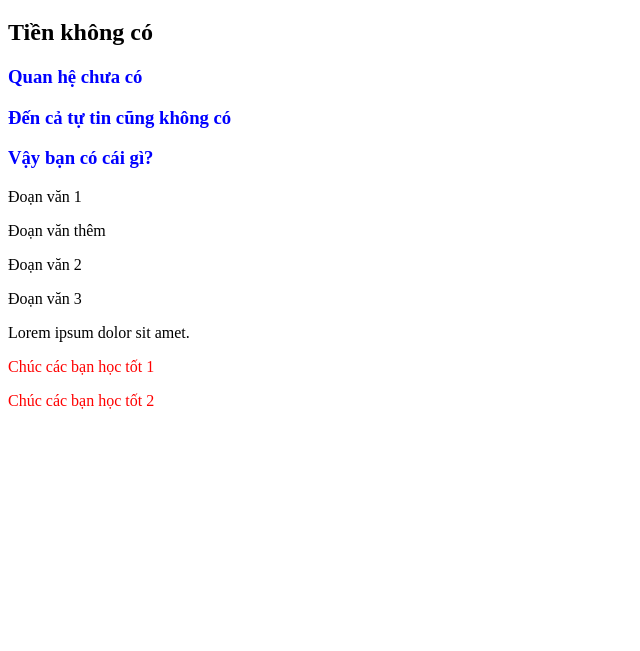
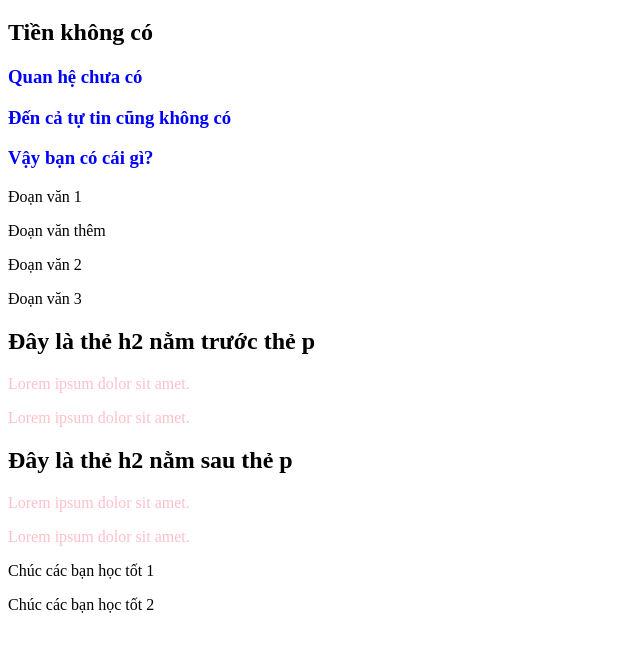
Before and after one commit to nguyen-minh-16-06/hoc_frontend_coban, a plain HTML site: page hocbai10/p8_selector/index.html in a window 1280 px wide. Shown: the part 61-712 px from the top of the page, without its empty margins (0-640 px from the left). Drawn offline with Linux system fonts and the light colour scheme.

Commit message:
10/10/2024

```diff
--- a/hocbai10/p1_selector/style.css
+++ b/hocbai10/p1_selector/style.css
@@ -17,6 +17,6 @@ h1 {
     font-size: 40px;
 }
 
-.item_ul_1 {
+.item_ul-1 {
     list-style: none;
 }
--- a/hocbai10/p2_selector/style.css
+++ b/hocbai10/p2_selector/style.css
@@ -1,6 +1,6 @@
-/* *: Áp dụng cho toàn thẻ trên html */
+/* *: Áp dụng cho toàn bộ các thẻ (element) trên html */
 * {
-    background-color: yellow;
+    background-color: pink;
     color: blue;
     font-size: 24px;
 }
--- a/hocbai10/p5_selector/style.css
+++ b/hocbai10/p5_selector/style.css
@@ -1,9 +1,9 @@
-/* div space p (div p): Tác động vào toàn bộ thẻ <p> nằm trong thẻ div (hay gọi p là con của div) */
+/* div p: Tác động vào toàn bộ thẻ <p> nằm trong thẻ div (hay gọi p là con của div) */
 div p {
     color: blue;
 }
 
-/* .loichuc space p (.loichuc p): Tác động vào toàn bộ thẻ <p> trong class .loichuc */
+/* .loichuc p: Tác động vào toàn bộ thẻ <p> trong class .loichuc */
 .loichuc p {
     font-size: 30px;
 }
--- a/hocbai10/p8_selector/index.html
+++ b/hocbai10/p8_selector/index.html
@@ -33,6 +33,11 @@
         <p>Đoạn văn 2</p>
         <p>Đoạn văn 3</p>
     </div>
+    <h2>Đây là thẻ h2 nằm trước thẻ p</h2>
+    <p>Lorem ipsum dolor sit amet.</p>
+    <p>Lorem ipsum dolor sit amet.</p>
+    <h2>Đây là thẻ h2 nằm sau thẻ p</h2>
+    <p>Lorem ipsum dolor sit amet.</p>
     <p>Lorem ipsum dolor sit amet.</p>
     <!-- Emmet: div.loichuc>p*2{Chúc các bạn học tốt $} -->
     <div class="loichuc">
--- a/hocbai10/p8_selector/style.css
+++ b/hocbai10/p8_selector/style.css
@@ -4,6 +4,10 @@ h1~h3 {
     color: blue;
 }
 
-div~div {
+/* div~div {
     color: red;
+} */
+
+div~p{
+    color: pink;
 }
```
Also changed, not shown: hocbai10/p1_selector/index.html (+1 -1 lines), hocbai10/p2_selector/index.html (+2 -2 lines), hocbai10/p5_selector/index.html (+6 -3 lines), hocbai10/p6_selector/index.html (+4 -3 lines), hocbai10/p7_selector/index.html (+2 -0 lines), hocbai10/p7_selector/style.css (+6 -1 lines).
